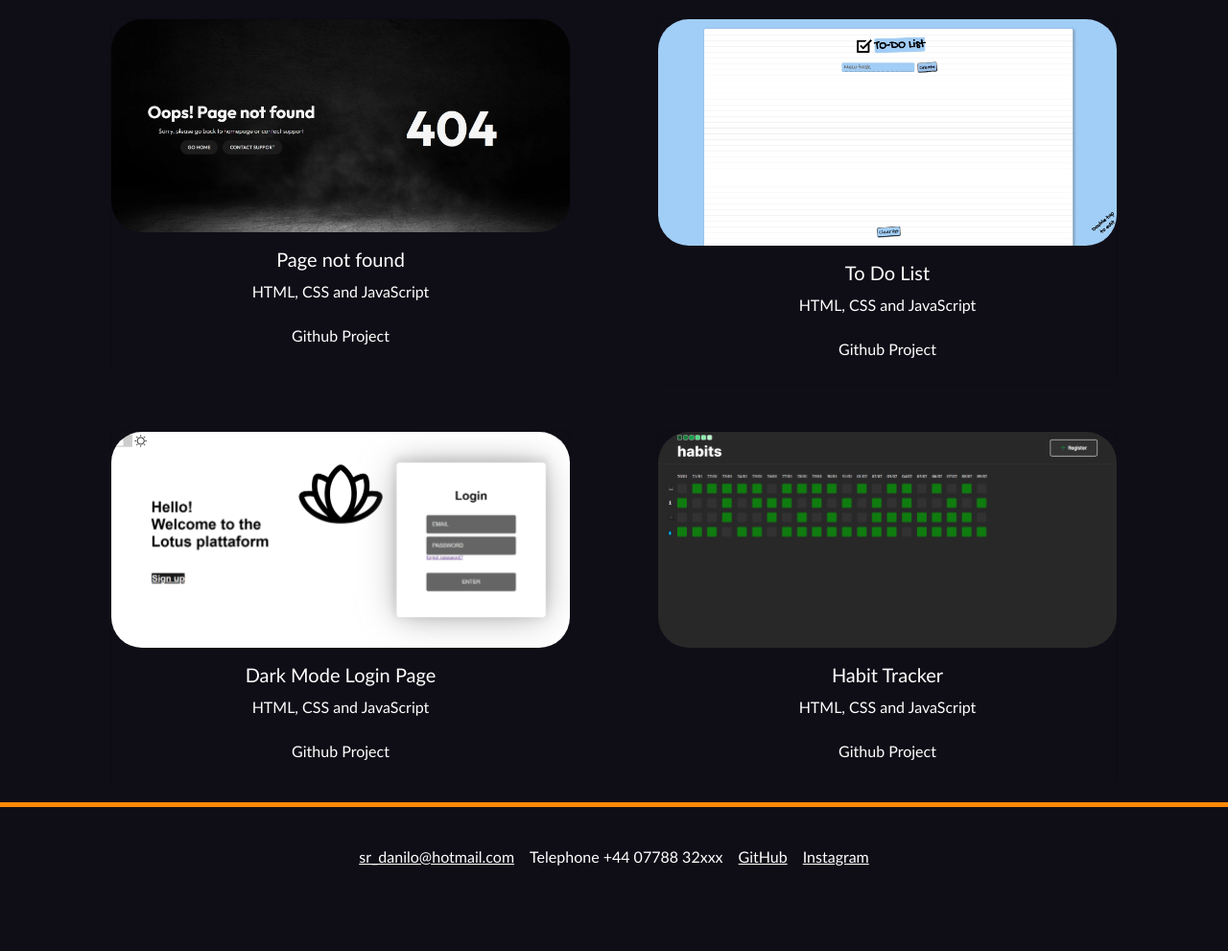
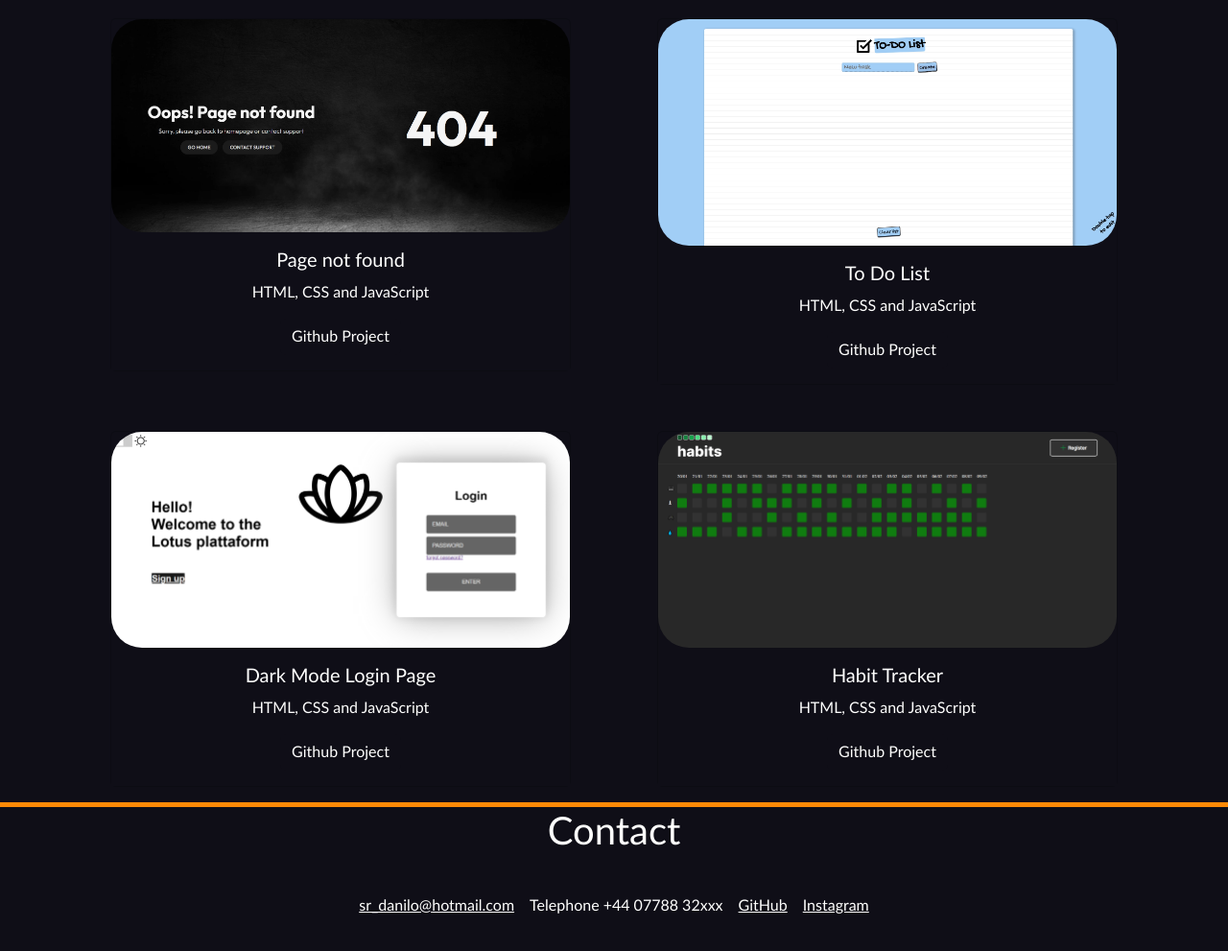
Before and after one commit to DaniloRua/Bootstrap-Portifolio, a plain HTML site: page starter/index.html in a window 1280 px wide. Shown: the part 888-1879 px from the top of the page at 96% size. Drawn offline with nearby package versions, Linux system fonts and the light colour scheme.

```diff
--- a/starter/index.html
+++ b/starter/index.html
@@ -126,7 +126,8 @@
     </main>
 
 
-
+        <h1 class="titles">Contact</h1>
+        </h1>
     <footer class="py-3 my-4 customFooter" id="contact">
         <ul class="nav justify-content-center gap-3">
             <li class="nav-item titles"><a href="#">sr_danilo@hotmail.com</a></li>
```
Also changed, not shown: css/images/screenshot.png, 1 other file.
